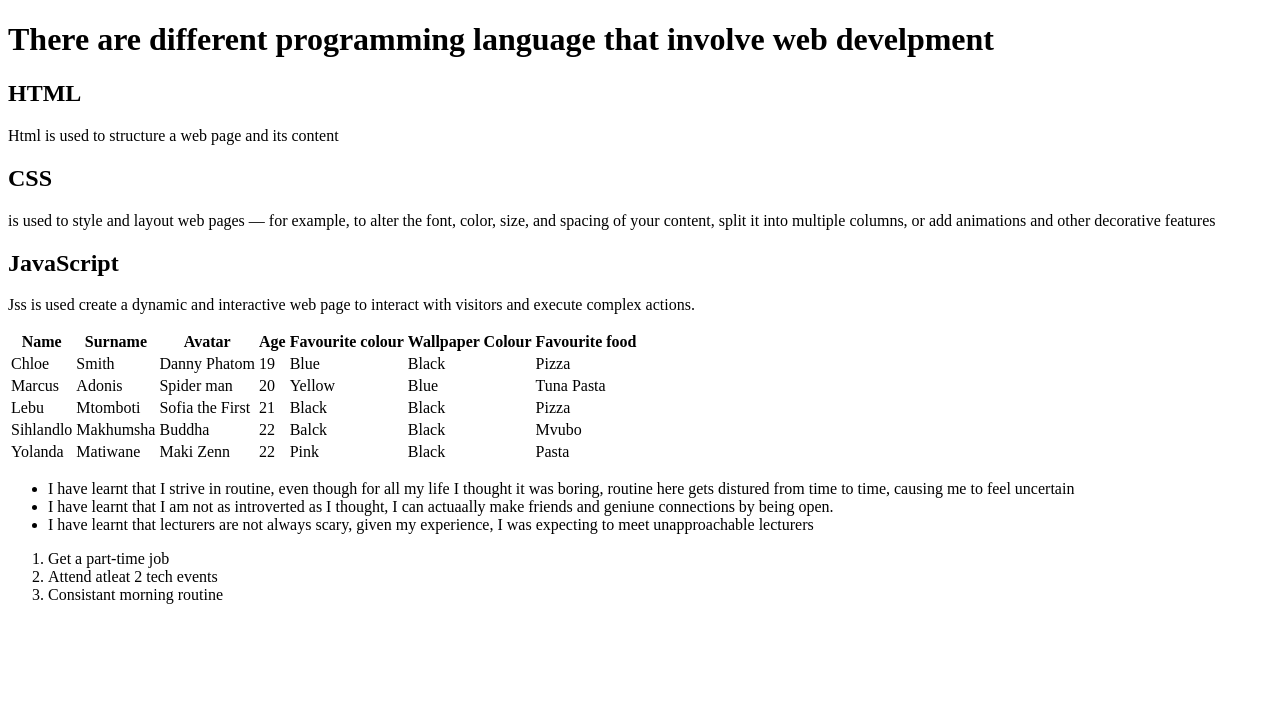
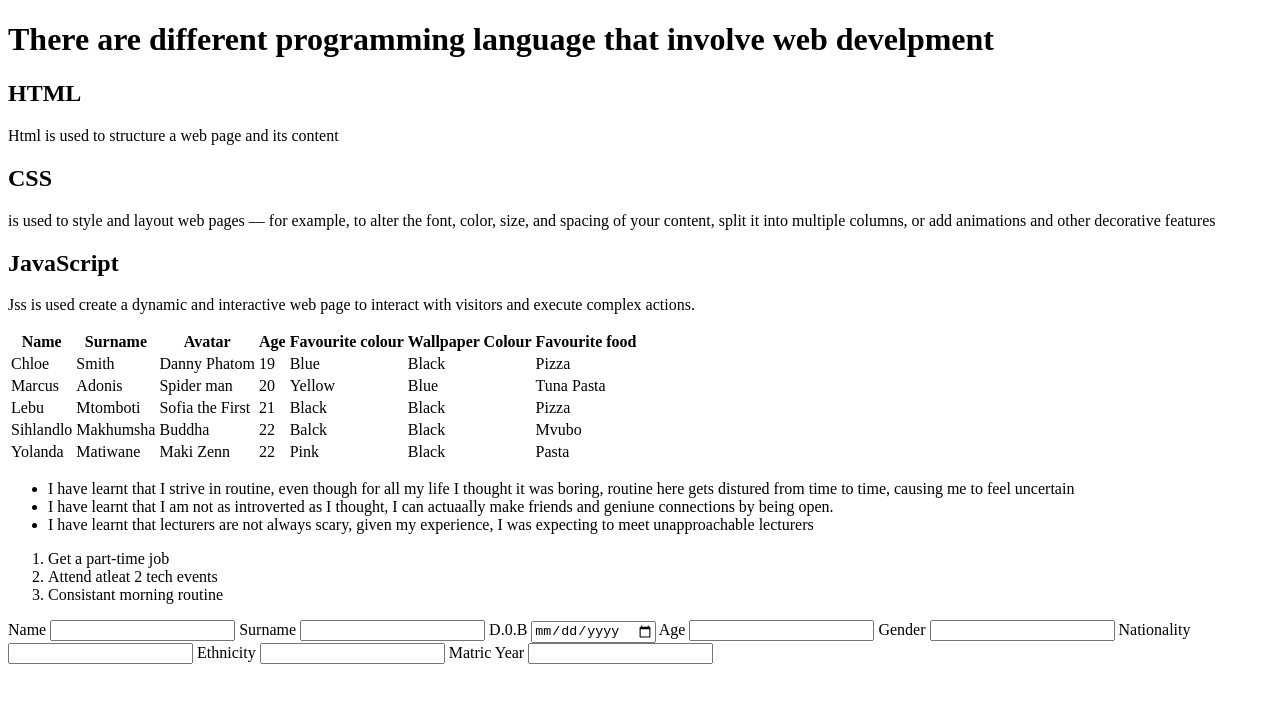
Before and after one commit to AkhonaMj/Wednesday, a plain HTML site: page index.html in a window 1280 px wide. Drawn offline with Linux system fonts and the light colour scheme.

Commit message:
created and worked on form branch

```diff
--- a/index.html
+++ b/index.html
@@ -106,5 +106,17 @@
       <li>Attend atleat 2 tech events</li>
       <li>Consistant morning routine</li>
     </ol>
+
+    <form action="">
+     <label for="">Name</label> <input type="text">
+     <label for="">Surname</label> <input type="text">
+     <label for="">D.0.B</label> <input type="date">
+     <label for="">Age</label> <input type="number">
+     <label for="">Gender</label> <input type="text">
+     <label for="">Nationality</label> <input type="text">
+     <label for="">Ethnicity</label> <input type="text">
+     <label for="">Matric Year</label> <input type="number">
+
+    </form>
   </body>
 </html>
```
